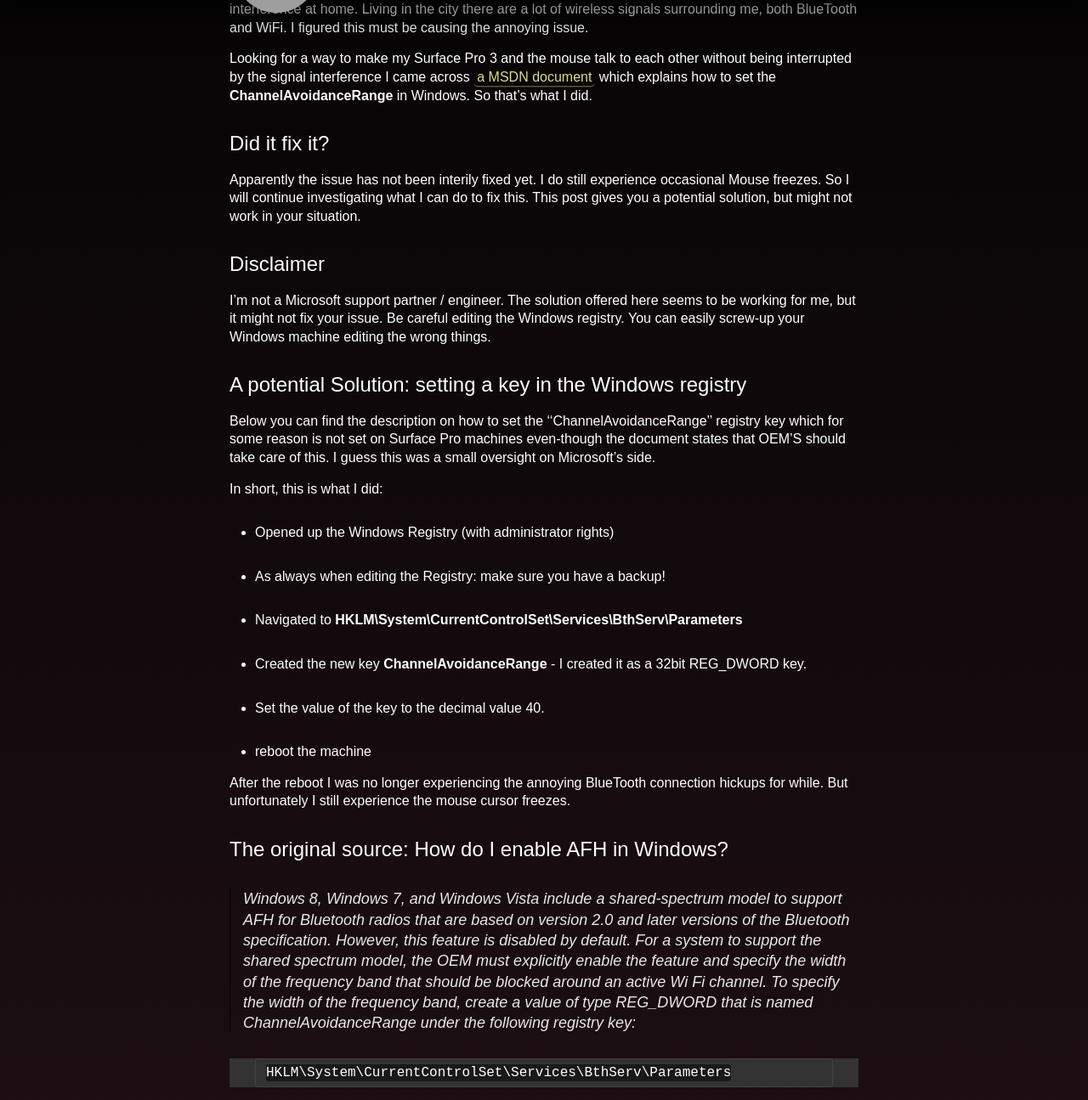
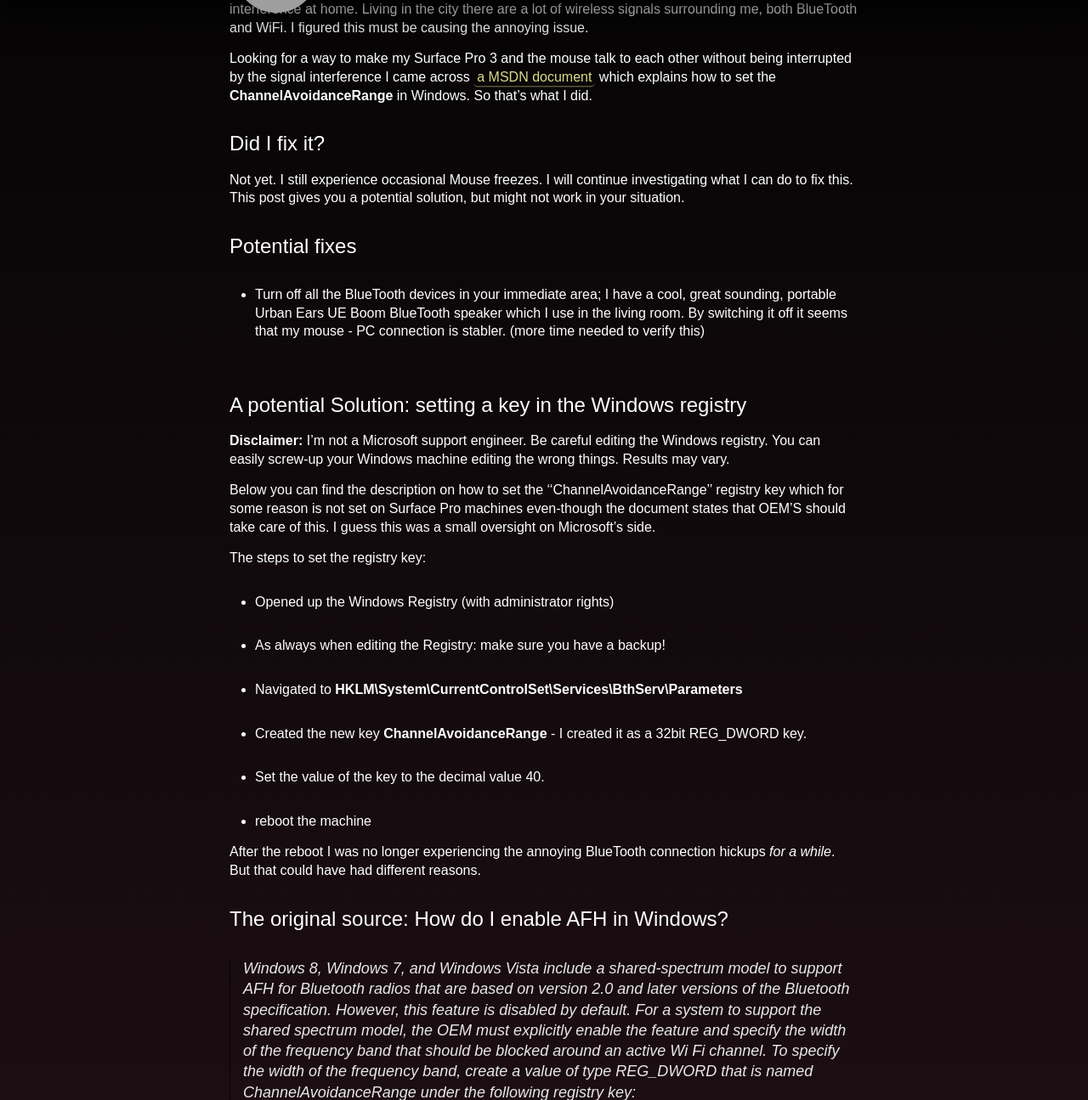
Before and after one commit to johanbove/johanbove.github.io, a Jekyll site: the page built from _posts/2015-09-29-Windows-Bluetooth-Mouse-Connection-Fixed.md, in a window 1280 px wide and 1400 px high, scrolled down 235 px, cut to the strip 105-1400 px from the top of the window. Shown: the whole strip at 85% size. Built offline with Jekyll 4.4.1, drawn with Linux system fonts in a browser that asks for light colours; comment, search, counter and statistics services are not loaded; grey boxes are pictures that could not be loaded.

Commit message:
Update post
Evolution of the situation

```diff
--- a/_posts/2015-09-29-Windows-Bluetooth-Mouse-Connection-Fixed.md
+++ b/_posts/2015-09-29-Windows-Bluetooth-Mouse-Connection-Fixed.md
@@ -11,19 +11,21 @@
 
 Looking for a way to make my Surface Pro 3 and the mouse talk to each other without being interrupted by the signal interference I came across [a MSDN document](https://msdn.microsoft.com/en-us/library/windows/hardware/dn133849(v=vs.85).aspx>) which explains how to set the **ChannelAvoidanceRange** in Windows. So that's what I did.
 
-## Did it fix it?
+## Did I fix it?
 
-Apparently the issue has not been interily fixed yet. I do still experience occasional Mouse freezes. So I will continue investigating what I can do to fix this. This post gives you a potential solution, but might not work in your situation.
+Not yet. I still experience occasional Mouse freezes. I will continue investigating what I can do to fix this. This post gives you a potential solution, but might not work in your situation.
 
-## Disclaimer
+## Potential fixes
 
-I'm not a Microsoft support partner / engineer. The solution offered here seems to be working for me, but it might not fix your issue. Be careful editing the Windows registry. You can easily screw-up your Windows machine editing the wrong things.
+- Turn off all the BlueTooth devices in your immediate area; I have a cool, great sounding, portable Urban Ears UE Boom BlueTooth speaker which I use in the living room. By switching it off it seems that my mouse - PC connection is stabler. (more time needed to verify this)
 
 ## A potential Solution: setting a key in the Windows registry
 
+**Disclaimer:** I'm not a Microsoft support engineer. Be careful editing the Windows registry. You can easily screw-up your Windows machine editing the wrong things. Results may vary.
+
 Below you can find the description on how to set the ''ChannelAvoidanceRange'' registry key which for some reason is not set on Surface Pro machines even-though the document states that OEM'S should take care of this. I guess this was a small oversight on Microsoft's side.
 
-In short, this is what I did:
+The steps to set the registry key:
 
 - Opened up the Windows Registry (with administrator rights)
 - As always when editing the Registry: make sure you have a backup!
@@ -32,8 +34,7 @@
 - Set the value of the key to the decimal value 40.
 - reboot the machine
 
-After the reboot I was no longer experiencing the annoying BlueTooth connection hickups for while.
-But unfortunately I still experience the mouse cursor freezes.
+After the reboot I was no longer experiencing the annoying BlueTooth connection hickups *for a while*. But that could have had different reasons.
 
 
 ## The original source: How do I enable AFH in Windows?
```
